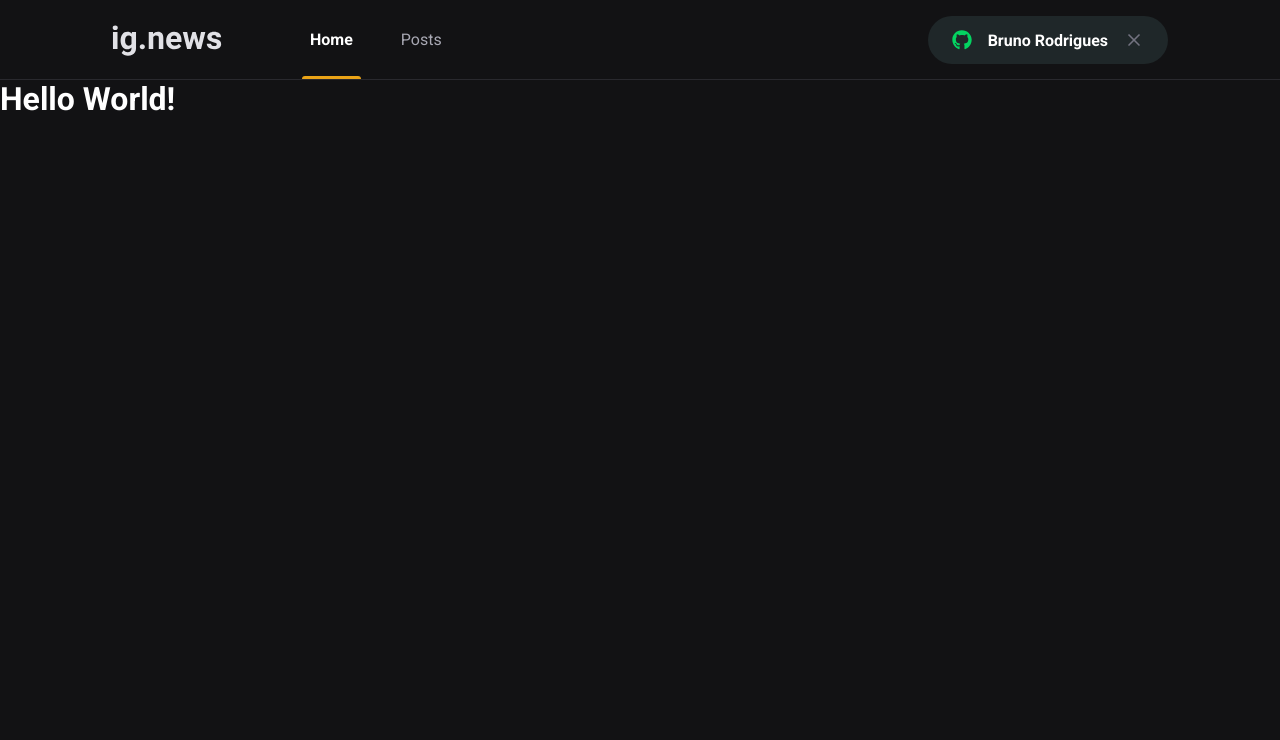
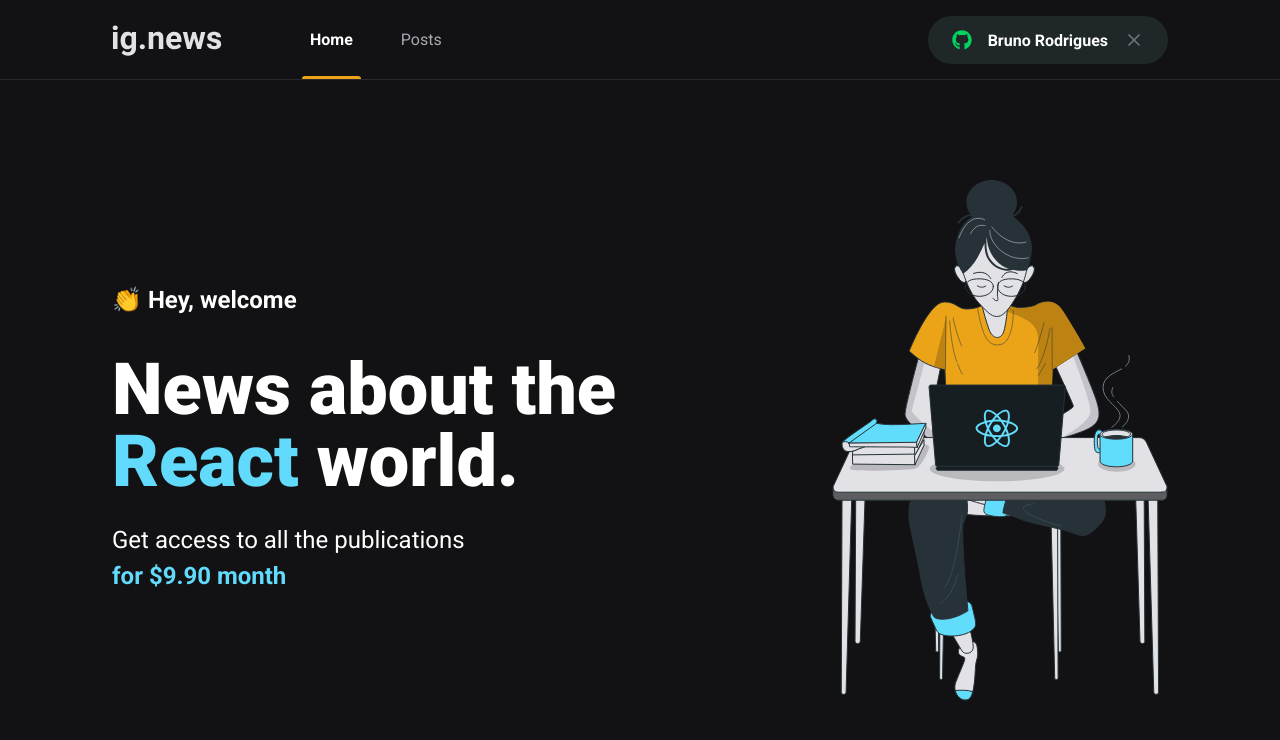
Before and after one commit to Brunight/ignite-reactjs, a Next.js app in the folder nextjs-serverless-jamstack/: page / in a window 1280 px wide. Shown: the top 740 px of the page. Built offline with nearby package versions, Linux system fonts and the light colour scheme.

Commit message:
feat: add home page styles

```diff
--- a/nextjs-serverless-jamstack/src/pages/index.tsx
+++ b/nextjs-serverless-jamstack/src/pages/index.tsx
@@ -1,12 +1,26 @@
 import Head from 'next/head';
+
+import styles from '../styles/home.module.scss';
 
 export default function Home() {
   return (
     <>
       <Head>
-        <title>Início | ig.news</title>
+        <title>Home | ig.news</title>
       </Head>
-      <h1>Hello World!</h1>
+
+      <main className={styles.contentContainer}>
+        <section className={styles.hero}>
+          <span>👏 Hey, welcome</span>
+          <h1>News about the <span>React</span> world.</h1>
+          <p>
+            Get access to all the publications <br />
+            <span>for $9.90 month</span>
+          </p>
+        </section>
+
+        <img src="/images/avatar.svg" alt="Girl coding"/>
+      </main>
     </>
   )
 }
--- /dev/null
+++ b/nextjs-serverless-jamstack/src/styles/home.module.scss
@@ -0,0 +1,41 @@
+.contentContainer {
+  max-width: 1120px;
+  margin: 0 auto;
+  padding: 0 2rem;
+  height: calc(100vh - 5rem);
+
+  display: flex;
+  align-items: center;
+  justify-content: space-between;
+}
+
+.hero {
+  max-width: 600px;
+
+  > span {
+    font-size: 1.5rem;
+    font-weight: bold;
+  }
+
+  h1 {
+    font-size: 4.5rem;
+    line-height: 4.5rem;
+    font-weight: 900;
+    margin-top: 2.5rem;
+
+    span {
+      color: var(--cyan-500);
+    }
+  }
+
+  p {
+    font-size: 1.5rem;
+    line-height: 2.25rem;
+    margin-top: 1.5rem;
+
+    span {
+      color: var(--cyan-500);
+      font-weight: bold;
+    }
+  }
+}
```
